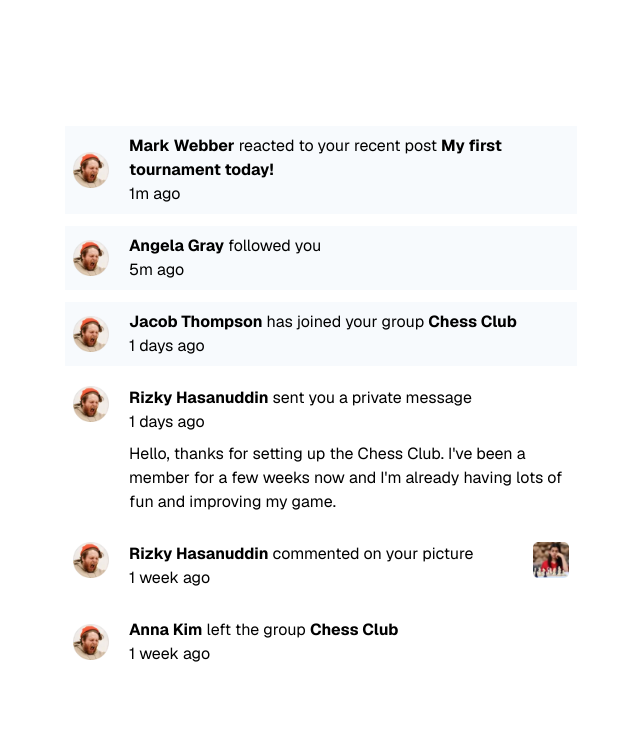
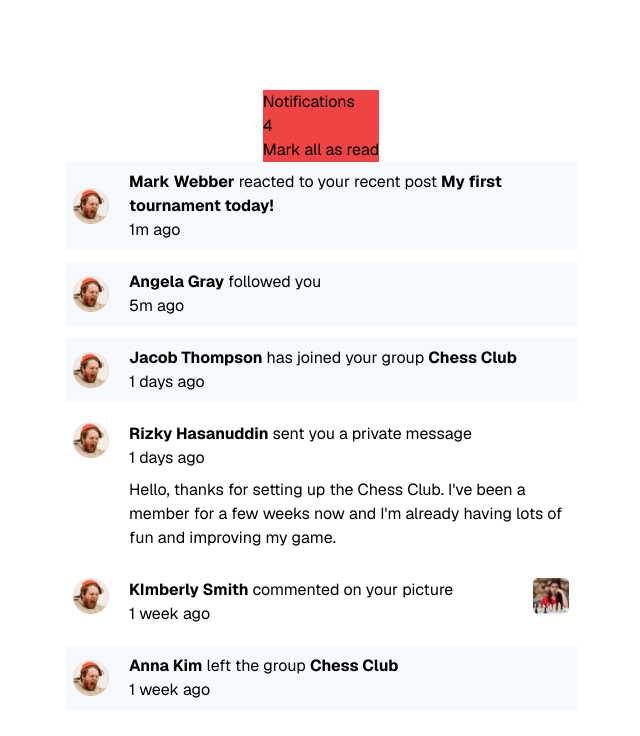
Before and after one commit to TheMcnafaha/fe-notifications-page, a Next.js app: page / in a window 1280 px wide. Shown: the top 736 px of the page, without its empty margins (319-959 px from the left). Built offline with nearby package versions, Linux system fonts and the light colour scheme.

Commit message:
feat(notification counter): adds counter, no css
Co-authored-by: Orazbek <orazdaurenov@users.noreply.github.com>

```diff
--- a/src/app/components/notification-manager.tsx
+++ b/src/app/components/notification-manager.tsx
@@ -88,7 +88,7 @@ export function AllNotifications() {
   };
 
   const pictureKimberly: PictureNotificationObj = {
-    userName: "Rizky Hasanuddin",
+    userName: "KImberly Smith",
     seen: true,
     imgUrl: "/images/avatar-mark-webber.webp",
     timeStamp: "1 week",
@@ -99,12 +99,12 @@ export function AllNotifications() {
     userName: "Anna Kim",
     event: "left the group",
     group: "Chess Club",
-    seen: true,
+    seen: false,
     imgUrl: "/images/avatar-mark-webber.webp",
     timeStamp: "1 week",
     type: "group",
   };
-  const reactions: Array<AllNotificationTypes> = [
+  const notifications: Array<AllNotificationTypes> = [
     reactionMark,
     simpleAngela,
     groupJacob,
@@ -112,10 +112,14 @@ export function AllNotifications() {
     pictureKimberly,
     groupAnna,
   ];
+
+  const seenArr=notifications.map(notification=>{return notification.seen})
+  console.log("HI: ",seenArr)
   return (
     <>
+      <NotificationCounter seenArr={seenArr}/>
       <ul className="flex max-w-lg flex-col gap-3">
-        {reactions.map((notification, i) => {
+        {notifications.map((notification, i) => {
           return (
             <li key={i}>
               <NotificationManager notification={notification} />
@@ -126,3 +130,17 @@ export function AllNotifications() {
     </>
   );
 }
+type NotificationCounterProps={
+  seenArr:Array<boolean>;
+}
+
+function NotificationCounter({seenArr}:NotificationCounterProps) {
+  const unread = seenArr.filter(mess => mess === false);
+  return <>
+  <div className="bg-red-500">
+    <h2>Notifications</h2>
+    <p>{unread.length}</p>
+    <p>Mark all as read</p>
+  </div>
+  </>
+}
```
